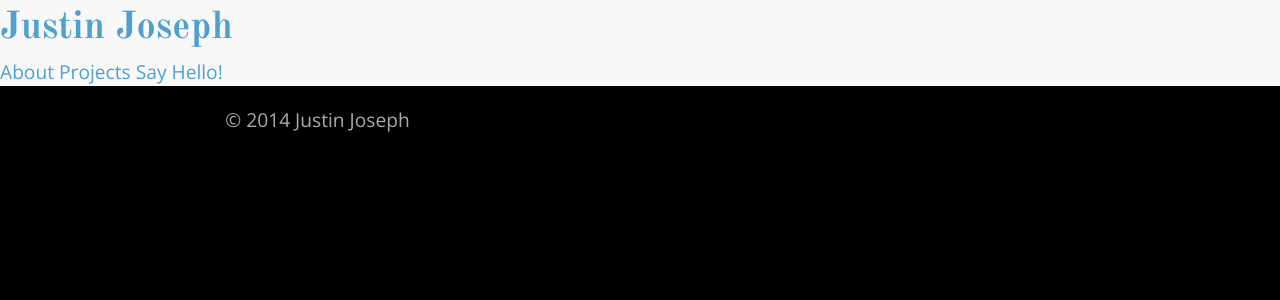
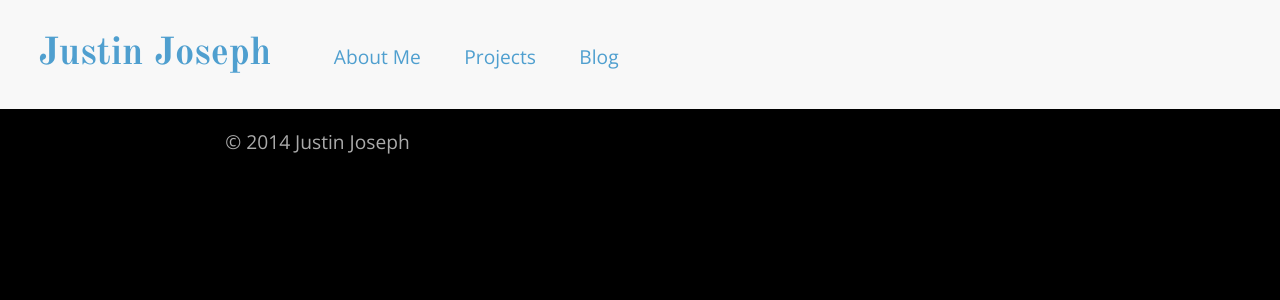
Before and after one commit to jjoseph05/jjoseph05.github.io, a Jekyll site: the page built from index.html, in a window 1280 px wide. Shown: the top 300 px of the page. Built offline with Jekyll 4.4.1, drawn with Linux system fonts in a browser that asks for light colours; Markdown is read by kramdown in place of the engine named in the settings.

Commit message:
Updated nav styling and cleaned formatting on html

```diff
--- a/_includes/header.html
+++ b/_includes/header.html
@@ -2,9 +2,15 @@
   <h1 class="title"><a href="/">{{ site.name }}</a></h1>
 	<nav>
 		<ul>
-			<li><a href="#">About</a></li>
-			<li><a href="#">Projects</a></li>
-			<li><a href="#">Say Hello!</a></li>
+			<li>
+				<a href="{{ site.url }}/about/">About Me</a>
+			</li>
+			<li>
+				<a href="{{ site.url }}/projects/">Projects</a>
+			</li>
+			<li>
+				<a href="{{ site.url }}/blog/">Blog</a>
+			</li>
 		</ul>
 	</nav>
 </header>
--- a/css/main.css
+++ b/css/main.css
@@ -43,10 +43,16 @@ a:hover { text-decoration: underline; }
 header {
   background-color: #f8f8f8;
   /*text-align: center;*/
+  width: 100%;
 }
 
 header h1 {
-  display:inline;
+  display:inline-block;
+  padding: 0 1em;
+}
+
+nav {
+  display: inline-block;
 }
 
 nav ul {
@@ -56,7 +62,8 @@ nav ul {
 }
 
 nav li {
-  display: inline;
+  display:inline;
+  padding: 0 1em;
 }
 
 /* Typography
```
